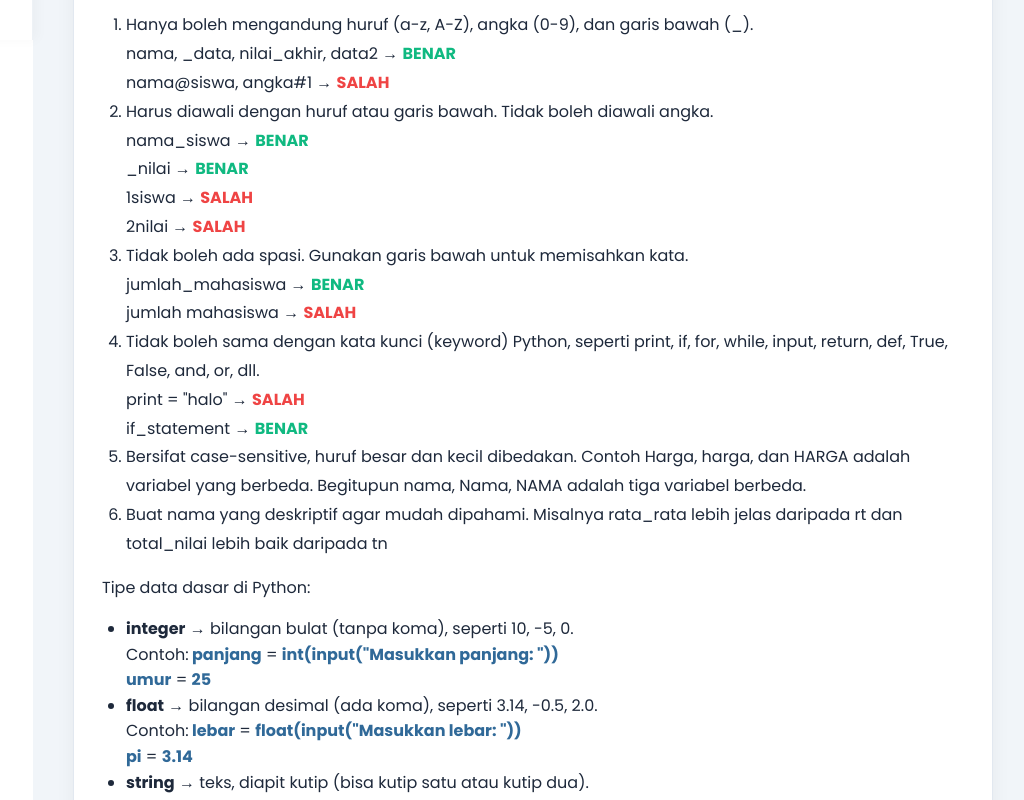
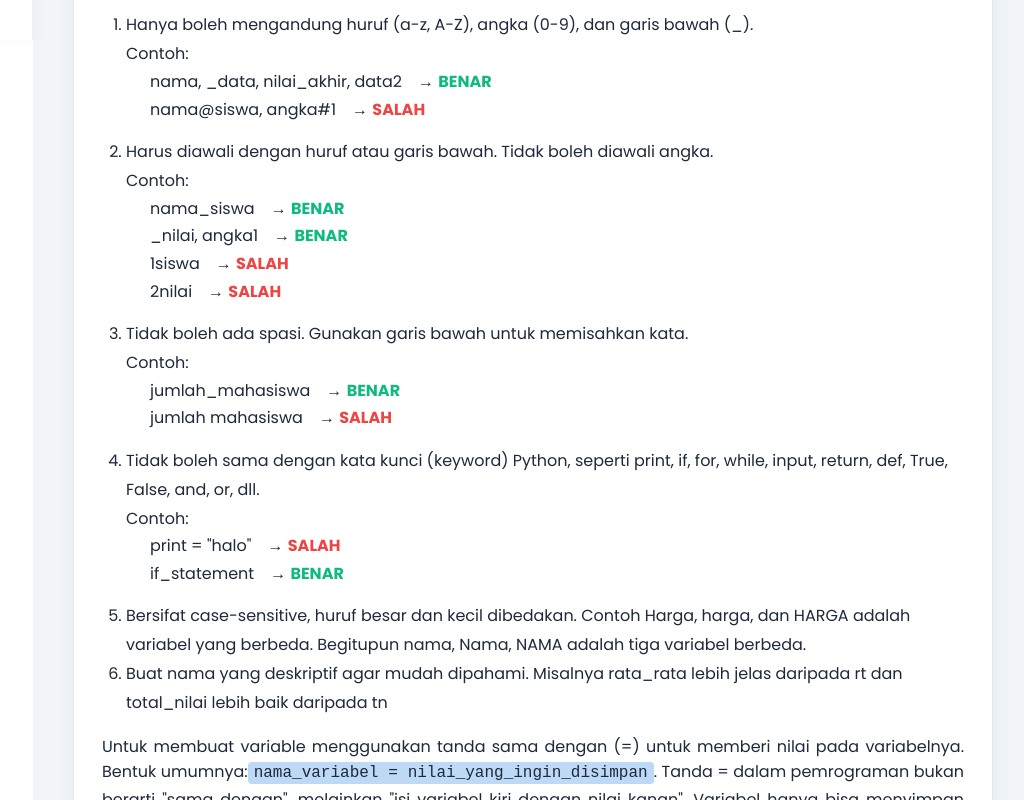
Before and after one commit to Halooci/Lidict, a React (Vite) app: page /Apersepsi in a window 1280 px wide. Shown: the part 760-1560 px from the top of the page, without its empty margins (247-1271 px from the left). Built offline with nearby package versions, Linux system fonts and the light colour scheme; no server answers; the database is empty; sample sign-in values are in the browser's storage.

Commit message:
upd pengantarr

```diff
--- a/src/pages/materi/PetaKonsep/Apersepsi.jsx
+++ b/src/pages/materi/PetaKonsep/Apersepsi.jsx
@@ -10,7 +10,7 @@ export default function Apersepsi() {
   const [userId, setUserId] = useState(null);
   const [showCompletionModal, setShowCompletionModal] = useState(false);
   const [isProcessing, setIsProcessing] = useState(false);
-  const [userProgress, setUserProgress] = useState(null); // tambahan state untuk menyimpan progres
+  const [userProgress, setUserProgress] = useState(null);
 
   // ==================== MATERI 1: VARIABEL & TIPE DATA ====================
   // Drag & Drop
@@ -322,15 +322,13 @@ export default function Apersepsi() {
   // Efek untuk menampilkan pop-up jika semua benar dan progres < 1
   useEffect(() => {
     if (!userId) return;
-    if (userProgress === null) return; // belum selesai baca
+    if (userProgress === null) return;
     if (showCompletionModal) return;
     if (isProcessing) return;
     if (!isAllActivitiesCorrect()) return;
 
-    // Jika progres sudah >= 1, tidak tampilkan pop-up
     if (userProgress >= 1) return;
 
-    // Jika semua benar dan progres < 1, tampilkan pop-up
     setShowCompletionModal(true);
   }, [
     userId,
@@ -355,17 +353,14 @@ export default function Apersepsi() {
 
     try {
       const mahasiswaRef = doc(db, "mahasiswa", userId);
-      // Baca progres terbaru
       const docSnap = await getDoc(mahasiswaRef);
       if (docSnap.exists()) {
         const data = docSnap.data();
         const currentProgress = data.progres_belajar || 0;
-        // Hanya tambah jika < 1
         if (currentProgress < 1) {
           await updateDoc(mahasiswaRef, {
             progres_belajar: increment(1)
           });
-          // Update state userProgress agar sesuai
           setUserProgress(currentProgress + 1);
         }
       }
@@ -453,34 +448,74 @@ export default function Apersepsi() {
                 <li>
                   Hanya boleh mengandung huruf (a-z, A-Z), angka (0-9), dan garis bawah (_).
                   <br />
-                   nama, _data, nilai_akhir, data2 → <strong style={{color: "#10b981"}}>BENAR</strong>
+                  Contoh:
                   <br />
-                  nama@siswa, angka#1 → <strong style={{color: "#ef4444"}}>SALAH</strong>
+                  <div style={styles.list}>
+                    <div style={styles.exampleRow}>
+                      <span style={styles.exampleLeft}>nama, _data, nilai_akhir, data2</span>
+                      <span style={styles.exampleRight}>→ <strong style={{color: "#10b981"}}>BENAR</strong></span>
+                    </div>
+                    <div style={styles.exampleRow}>
+                      <span style={styles.exampleLeft}>nama@siswa, angka#1</span>
+                      <span style={styles.exampleRight}>→ <strong style={{color: "#ef4444"}}>SALAH</strong></span>
+                    </div>
+                  </div>
                 </li>
                 <li>
                   Harus diawali dengan huruf atau garis bawah. Tidak boleh diawali angka.
                   <br />
-                  nama_siswa → <strong style={{color: "#10b981"}}>BENAR</strong>
+                  Contoh:
                   <br />
-                  _nilai → <strong style={{color: "#10b981"}}>BENAR</strong>
-                  <br />
-                  1siswa → <strong style={{color: "#ef4444"}}>SALAH</strong>
-                  <br />
-                  2nilai → <strong style={{color: "#ef4444"}}>SALAH</strong>
+                  <div style={styles.list}>
+                    <div style={styles.exampleRow}>
+                      <span style={styles.exampleLeft}>nama_siswa</span>
+                      <span style={styles.exampleRight}>→ <strong style={{color: "#10b981"}}>BENAR</strong></span>
+                    </div>
+                    <div style={styles.exampleRow}>
+                      <span style={styles.exampleLeft}>_nilai, angka1</span>
+                      <span style={styles.exampleRight}>→ <strong style={{color: "#10b981"}}>BENAR</strong></span>
+                    </div>
+                    <div style={styles.exampleRow}>
+                      <span style={styles.exampleLeft}>1siswa</span>
+                      <span style={styles.exampleRight}>→ <strong style={{color: "#ef4444"}}>SALAH</strong></span>
+                    </div>
+                    <div style={styles.exampleRow}>
+                      <span style={styles.exampleLeft}>2nilai</span>
+                      <span style={styles.exampleRight}>→ <strong style={{color: "#ef4444"}}>SALAH</strong></span>
+                    </div>
+                  </div>
                 </li>
                 <li>
                   Tidak boleh ada spasi. Gunakan garis bawah untuk memisahkan kata.
                   <br />
-                  jumlah_mahasiswa → <strong style={{color: "#10b981"}}>BENAR</strong>
+                  Contoh:
                   <br />
-                  jumlah mahasiswa → <strong style={{color: "#ef4444"}}>SALAH</strong>
+                  <div style={styles.list}>
+                    <div style={styles.exampleRow}>
+                      <span style={styles.exampleLeft}>jumlah_mahasiswa</span>
+                      <span style={styles.exampleRight}>→ <strong style={{color: "#10b981"}}>BENAR</strong></span>
+                    </div>
+                    <div style={styles.exampleRow}>
+                      <span style={styles.exampleLeft}>jumlah mahasiswa</span>
+                      <span style={styles.exampleRight}>→ <strong style={{color: "#ef4444"}}>SALAH</strong></span>
+                    </div>
+                  </div>
                 </li>
                 <li>
                   Tidak boleh sama dengan kata kunci (keyword) Python, seperti print, if, for, while, input, return, def, True, False, and, or, dll.
                   <br />
-                  print = "halo" → <strong style={{color: "#ef4444"}}>SALAH</strong>
+                  Contoh:
                   <br />
-                  if_statement → <strong style={{color: "#10b981"}}>BENAR</strong>
+                  <div style={styles.list}>
+                    <div style={styles.exampleRow}>
+                      <span style={styles.exampleLeft}>print = "halo"</span>
+                      <span style={styles.exampleRight}>→ <strong style={{color: "#ef4444"}}>SALAH</strong></span>
+                    </div>
+                    <div style={styles.exampleRow}>
+                      <span style={styles.exampleLeft}>if_statement</span>
+                      <span style={styles.exampleRight}>→ <strong style={{color: "#10b981"}}>BENAR</strong></span>
+                    </div>
+                  </div>
                 </li>
                 <li>
                   Bersifat case-sensitive, huruf besar dan kecil dibedakan. Contoh Harga, harga, dan HARGA adalah variabel yang berbeda. Begitupun nama, Nama, NAMA adalah tiga variabel berbeda.
@@ -491,7 +526,18 @@ export default function Apersepsi() {
                   <br />
                 </li>
               </ol>
+
+              {/* MATERI TAMBAHAN: ASSIGNMENT VARIABEL */}
               <p style={styles.text}>
+                Untuk membuat variable menggunakan tanda sama dengan (=) untuk memberi nilai pada variabelnya. Bentuk umumnya:
+
+                <span style={{ fontFamily: 'monospace', backgroundColor: '#bdd9f5', padding: '2px 6px', borderRadius: '4px' }}>nama_variabel = nilai_yang_ingin_disimpan</span>.
+
+                Tanda = dalam pemrograman bukan berarti "sama dengan", melainkan "isi variabel kiri dengan nilai kanan". Variabel hanya bisa menyimpan satu nilai pada satu waktu. Jika kita beri nilai baru, nilai lama akan hilang tergantikan. Nilai baru bisa berasal dari perhitungan yang melibatkan variabel itu sendiri.
+              </p>
+
+              <p style={styles.text}>
+                Setiap variabel memiliki tipe data yang menentukan nilai apa yang bisa disimpan.
                 Tipe data dasar di Python:
               </p>
               <ul style={styles.list}>
@@ -529,14 +575,6 @@ export default function Apersepsi() {
                   <strong style={{ color: "#306998" }}>status_aktif</strong> = <strong style={{ color: "#306998" }}>True</strong>
                 </li>
               </ul>
-
-              <p style={styles.text}>Contoh Kode:</p>
-              <pre style={styles.codeBlock}>
-                {formatCodeWithComments(`panjang = int(input("Masukkan panjang: "))  # input panjang dalam cm
-lebar = float(input("Masukkan lebar: "))      # input lebar dalam cm
-jurusan = "Pendidikan Komputer"               # data string
-status_lulus = True                           # boolean`)}
-              </pre>
 
               {/* AKTIVITAS 1 - GABUNGAN */}
               <div style={styles.activityWrapper}>
@@ -956,6 +994,15 @@ const styles = {
   text: { fontSize: "16px", lineHeight: "1.6", color: "#1e293b", marginBottom: "16px", textAlign: "justify" },
   list: { marginLeft: "24px", marginBottom: "16px", lineHeight: "1.6", color: "#1e293b" },
   listOrdered: { marginLeft: "24px", marginBottom: "16px", lineHeight: "1.8", color: "#1e293b" },
+  // Style untuk merapikan panah dengan jarak proporsional
+  exampleRow: {
+    display: "flex",
+    alignItems: "center",
+    gap: "16px",
+    marginBottom: "2px",
+  },
+  exampleLeft: { flex: "0 1 auto" },
+  exampleRight: { flex: "0 0 auto" },
   codeBlock: {
     background: "#0f172a",
     color: "#e2e8f0",
```
